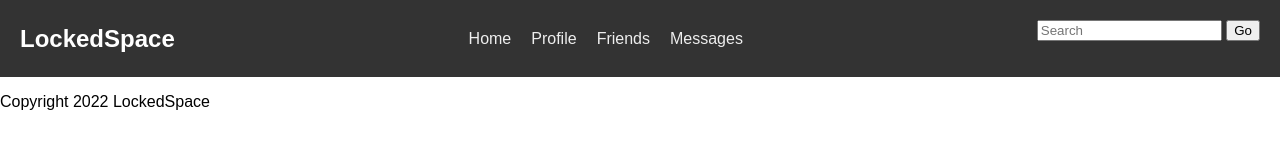
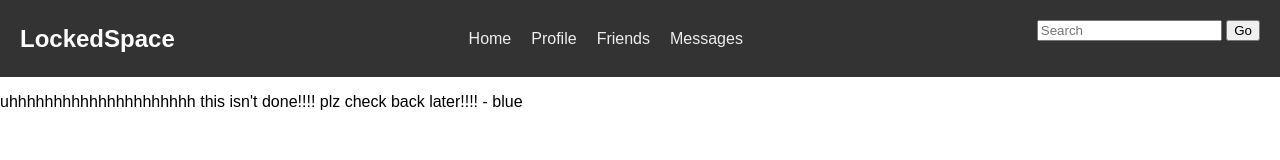
Before and after one commit to LockedStep/lockedstep.github.io, a plain HTML site: page index.html in a window 1280 px wide. Drawn offline with Linux system fonts and the light colour scheme.

Commit message:
Update index.html

```diff
--- a/index.html
+++ b/index.html
@@ -36,7 +36,8 @@
       </section>
     </main>
     <footer>
-      <p>Copyright 2022 LockedSpace</p>
+      <p>uhhhhhhhhhhhhhhhhhhhhh this isn't done!!!! plz check back later!!!!
+      - blue</p>
     </footer>
   </body>
 </html>
```
